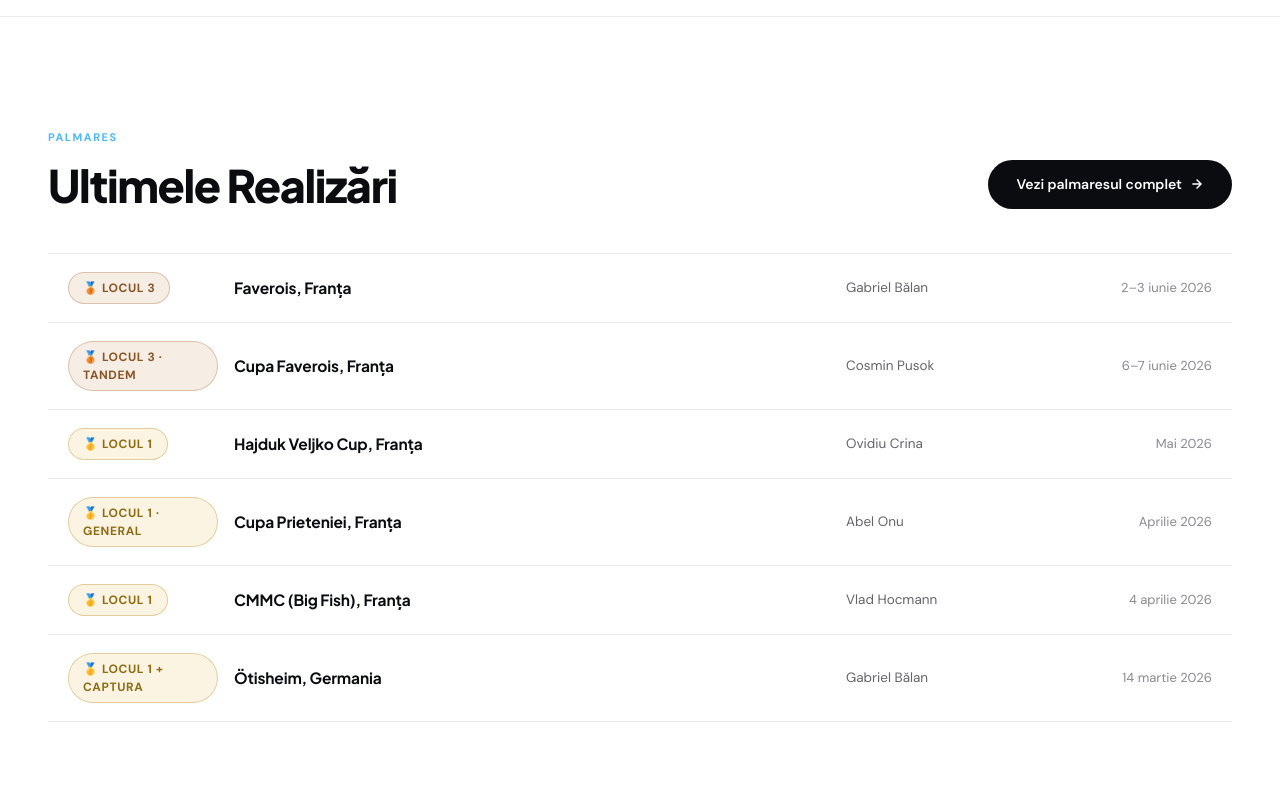
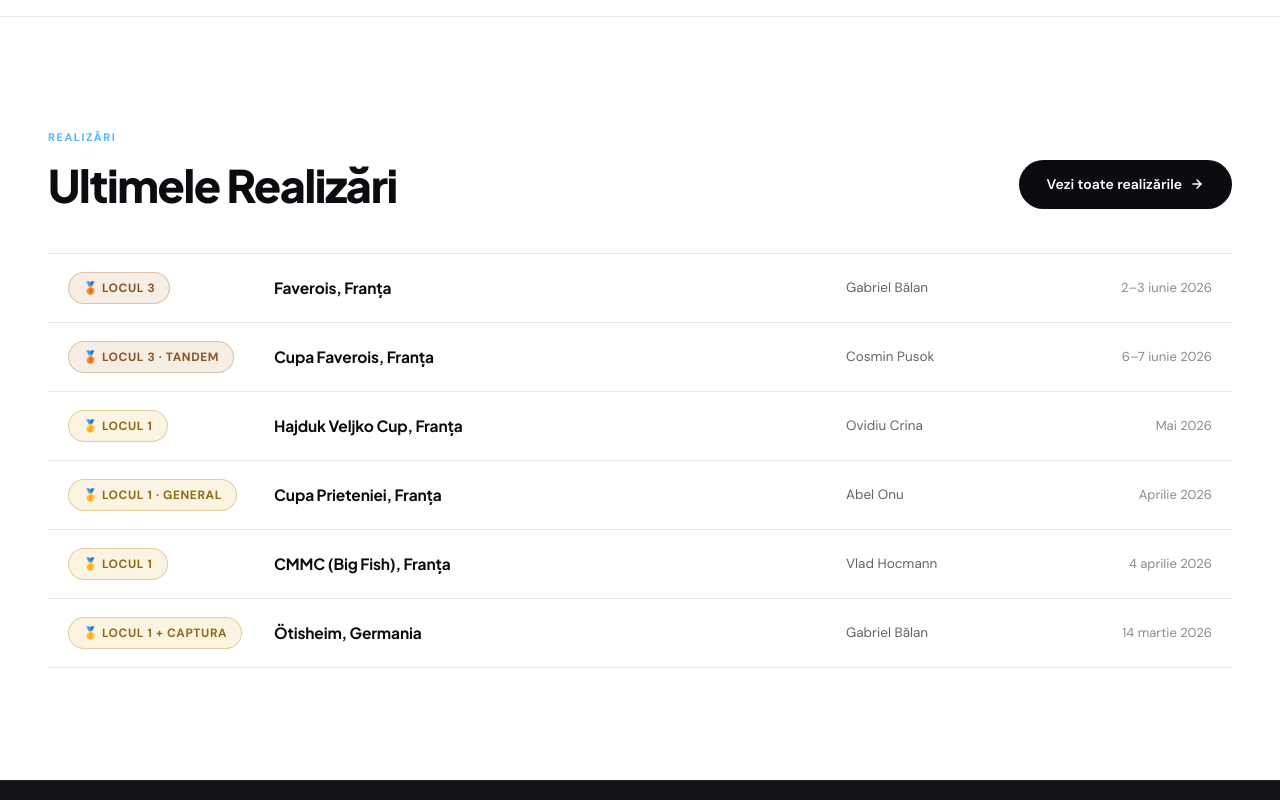
Before and after one commit to LeBandidos/PF-TestSite, a plain HTML site: page index.html in a window 1280 px wide. Shown: the part 1560-2360 px from the top of the page. Drawn offline with nearby package versions, Linux system fonts and the light colour scheme.

Commit message:
Rename Palmares to Realizari, fix win-badge wrapping, fix /concursuri/ 403
Badges in the homepage wins widget wrapped onto two lines because
.win-place lacked white-space:nowrap and the grid column was too narrow.
The concursuri/ directory shadowed concursuri.html on the live server,
causing a 403 since no index file exists there.

Co-Authored-By: Claude Sonnet 5 <noreply@anthropic.com>

```diff
--- a/index.html
+++ b/index.html
@@ -261,7 +261,7 @@
     }
     .win-row {
       display: grid;
-      grid-template-columns: 150px 1fr 200px 150px;
+      grid-template-columns: 190px 1fr 200px 150px;
       gap: 16px;
       align-items: center;
       padding: 18px 20px;
@@ -281,6 +281,7 @@
       text-transform: uppercase;
       border-radius: 100px;
       padding: 6px 14px;
+      white-space: nowrap;
     }
     .win-place.gold   { background: rgba(232,184,75,0.16);  color: #8f6c14; border: 1px solid rgba(178,134,26,0.35); }
     .win-place.silver { background: rgba(148,158,172,0.14); color: #5c6675; border: 1px solid rgba(120,131,145,0.32); }
@@ -629,7 +630,7 @@
   <div class="nav-links">
     <a href="#team" class="nav-link">Echipa</a>
     <a href="concursuri" class="nav-link">Concursuri</a>
-    <a href="palmares" class="nav-link">Palmares</a>
+    <a href="realizari" class="nav-link">Realizări</a>
     <a href="#join" class="nav-link">Alătură-te</a>
     <a href="contact" class="btn-nav">Contactează-ne</a>
   </div>
@@ -641,7 +642,7 @@
 <div class="mobile-menu" id="mobile-menu">
   <a href="#team">Echipa</a>
   <a href="concursuri">Concursuri</a>
-  <a href="palmares">Palmares</a>
+  <a href="realizari">Realizări</a>
   <a href="#join">Alătură-te</a>
   <a href="contact" class="btn-nav">Contactează-ne</a>
 </div>
@@ -671,7 +672,7 @@
         Cunoaște Echipa
         <svg width="15" height="15" viewBox="0 0 24 24" fill="none" stroke="currentColor" stroke-width="2.5" stroke-linecap="round" stroke-linejoin="round"><path d="M5 12h14M12 5l7 7-7 7"/></svg>
       </a>
-      <a href="palmares" class="btn-hero-outline">Competițiile Noastre</a>
+      <a href="realizari" class="btn-hero-outline">Competițiile Noastre</a>
     </div>
   </div>
 </section>
@@ -714,11 +715,11 @@
   <div class="wins-inner">
     <div class="wins-head reveal">
       <div>
-        <span class="section-label">Palmares</span>
+        <span class="section-label">Realizări</span>
         <h2 class="wins-title">Ultimele Realizări</h2>
       </div>
-      <a href="palmares" class="btn-dark">
-        Vezi palmaresul complet
+      <a href="realizari" class="btn-dark">
+        Vezi toate realizările
         <svg width="14" height="14" viewBox="0 0 24 24" fill="none" stroke="currentColor" stroke-width="2.5" stroke-linecap="round" stroke-linejoin="round"><path d="M5 12h14M12 5l7 7-7 7"/></svg>
       </a>
     </div>
@@ -984,7 +985,7 @@
       <ul class="footer-links">
         <li><a href="#team">Echipa</a></li>
         <li><a href="concursuri">Concursuri</a></li>
-        <li><a href="palmares">Palmares</a></li>
+        <li><a href="realizari">Realizări</a></li>
         <li><a href="#join">Alătură-te</a></li>
       </ul>
     </div>
```
Also changed, not shown: concursuri.html (+4 -4 lines), concursuri/editia-1.html (+3 -3 lines), realizari.html (renamed from palmares.html, +6 -4 lines), 1 other file.
